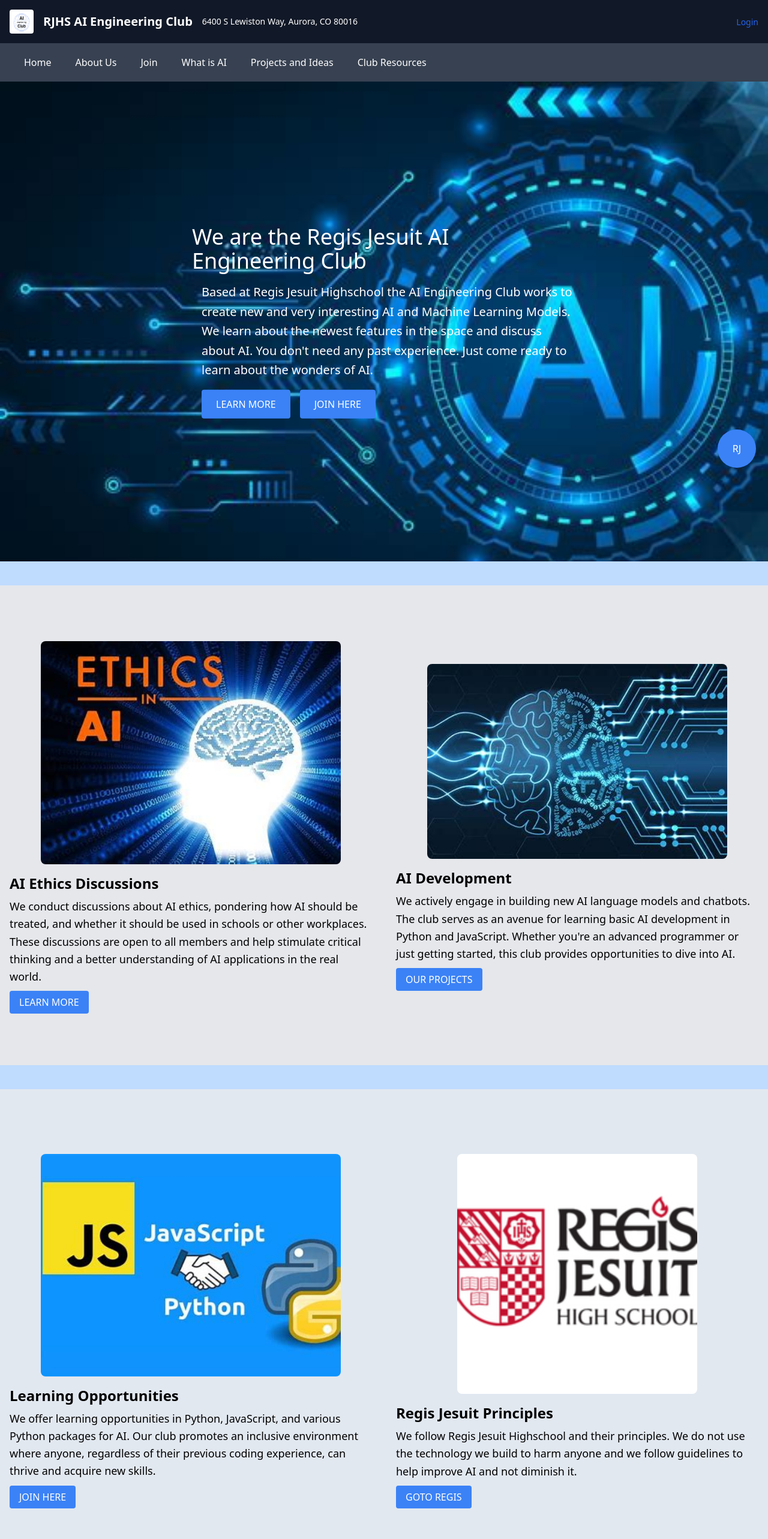
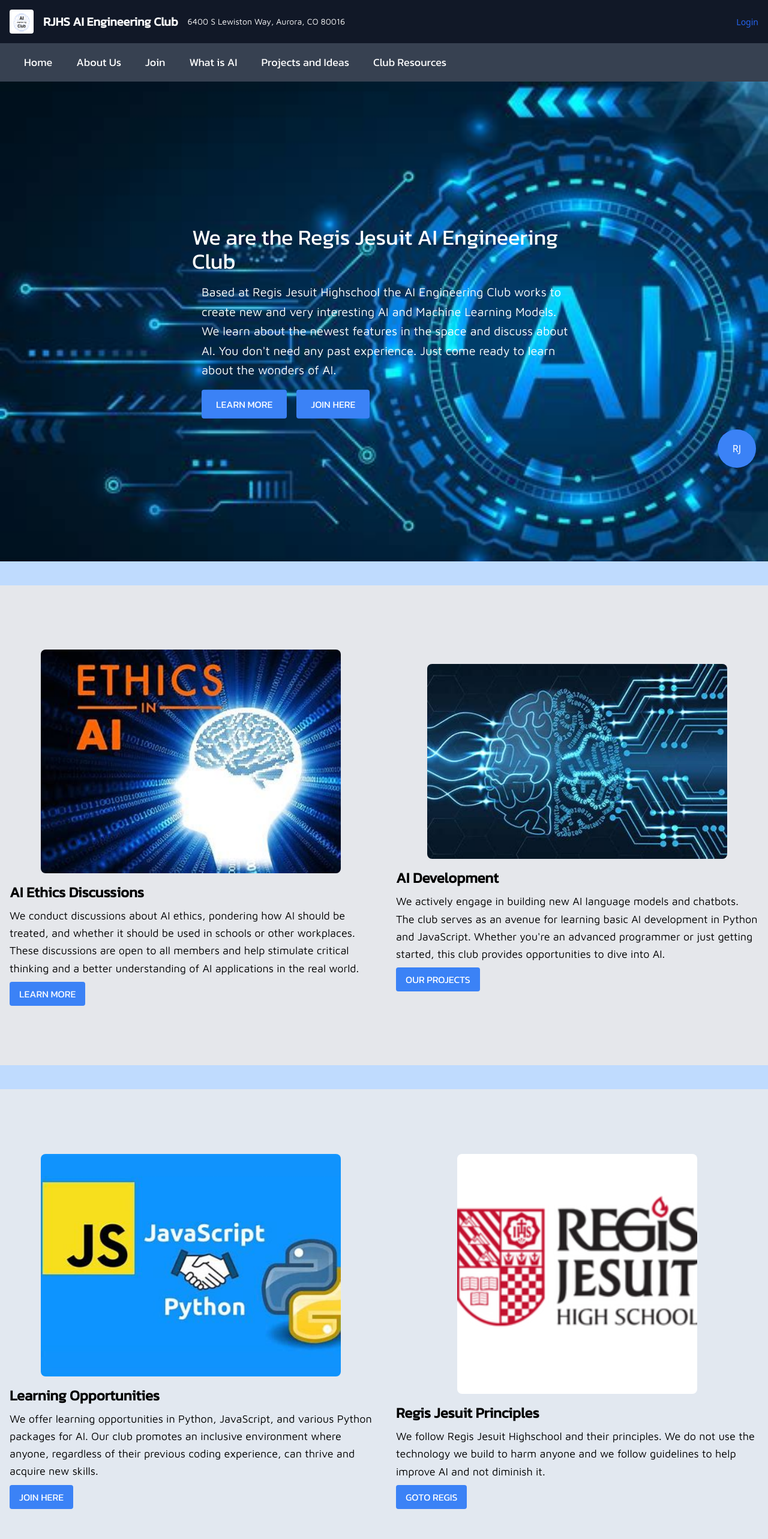
Before and after one commit to David-rel/rj-ai-club, a Next.js app: page /about in a window 1280 px wide. Shown: the top 2566 px of the page at 60% size. Built offline with nearby package versions, Linux system fonts and the light colour scheme.

Commit message:
added fonts

```diff
--- a/components/ProjectCard.js
+++ b/components/ProjectCard.js
@@ -21,7 +21,7 @@
       />
       <div className="p-6">
         <h2 className="text-2xl font-semibold mb-2">{title}</h2>
-        <p className="text-gray-600">{description}</p>
+        <p className="text-gray-600 font-maven">{description}</p>
         <Link href={buttonLink}>
           <button className="mt-4 bg-blue-500 hover:bg-blue-700 text-white font-bold py-2 px-4 rounded">
             Learn More
--- a/components/header.js
+++ b/components/header.js
@@ -29,13 +29,13 @@
             width={50}
             height={100}
           />
-          <h1 className="text-xl font-bold  sm:block text-white">
+          <h1 className="text-xl font-bold  sm:block text-white font-kanit">
             <Link href="https://www.regisjesuit.com/">
               RJHS AI Engineering Club
             </Link>
           </h1>
 
-          <p className="ml-4 text-sm hidden lg:block text-white">
+          <p className="ml-4 text-sm hidden lg:block text-white font-maven">
             <Link href="https://www.google.com/maps/place/6300+S+Lewiston+Way,+Aurora,+CO+80016/@39.6011631,-104.8005882,17z/data=!3m1!4b1!4m5!3m4!1s0x876c88d4a3602fc3:0x4e5549fd92d581c!8m2!3d39.601159!4d-104.7983995">
               6400 S Lewiston Way, Aurora, CO 80016
             </Link>
@@ -50,11 +50,11 @@
               Login
             </Link>
           ) : (
-            <div className="rounded-f text-white flex pr-1">
+            <div className="rounded-f text-white flex pr-1 font-kanit text-lg">
               Hello, {localStorage.getItem("username")}
               <div className="pl-3">
                 <button
-                  className="text-sm font-medium text-blue-600 dark:text-blue-500 hover:underline"
+                  className="text-md font-medium text-blue-600 dark:text-blue-500 hover:underline"
                   onClick={() => logout()}
                 >
                   Sign Out
--- a/components/navbar.js
+++ b/components/navbar.js
@@ -43,12 +43,12 @@
       } z-30 w-56 px-4 sm:px-6 overflow-auto bg-gray-800 text-white`}
     >
       <div className="flex items-center justify-between py-4">
-        <h1 className="text-2xl">Navigation</h1>
+        <h1 className="text-2xl font-kanit">Navigation</h1>
         <button onClick={close} className="text-white">
           &#x2715;
         </button>
       </div>
-      <div className="flex flex-col items-start">
+      <div className="flex flex-col items-start font-kanit">
         <Link href="/" legacyBehavior>
           <button onClick={close}>
             <a className="block px-2 py-1 text-white hover:text-blue-500">
@@ -139,7 +139,7 @@
     }, []);
 
   return (
-    <nav className="bg-gray-700">
+    <nav className="bg-gray-700 font-kanit text-lg">
       <div className="max-w-7xl mx-auto px-4 sm:px-6 lg:px-8">
         <div className="flex justify-between h-16">
           <div className="flex items-center">
--- a/pages/about/index.js
+++ b/pages/about/index.js
@@ -15,10 +15,10 @@
           alt="AI Ethics Discussions"
         />
         <div className="absolute top-1/2 left-1/2 transform -translate-x-1/2 -translate-y-1/2 text-white space-x-4">
-          <h1 className="text-4xl mb-4">
+          <h1 className="text-4xl mb-4 font-kanit">
             We are the Regis Jesuit AI Engineering Club
           </h1>
-          <p className="text-xl mb-4 leading-relaxed">
+          <p className="text-xl mb-4 leading-relaxed font-maven">
             Based at Regis Jesuit Highschool the AI Engineering Club works to
             create new and very interesting AI and Machine Learning Models. We
             learn about the newest features in the space and discuss about AI.
@@ -26,12 +26,12 @@
             about the wonders of AI.
           </p>
           <Link href="/about" legacyBehavior>
-            <a className="inline-block px-6 py-3 bg-blue-500 text-white rounded hover:bg-blue-600">
+            <a className="inline-block px-6 py-3 bg-blue-500 text-white rounded hover:bg-blue-600 font-kanit">
               LEARN MORE
             </a>
           </Link>
           <Link href="/join" legacyBehavior>
-            <a className="inline-block px-6 py-3 bg-blue-500 text-white rounded hover:bg-blue-600">
+            <a className="inline-block px-6 py-3 bg-blue-500 text-white rounded hover:bg-blue-600 font-kanit">
               JOIN HERE
             </a>
           </Link>
@@ -41,7 +41,7 @@
       {/* Remaining sections */}
       <div className="container mx-auto">
         {/* Sections 2 and 3 */}
-        <div className="grid grid-cols-1 md:grid-cols-2 gap-10 my-10 min-h-screen items-center bg-gray-200 p-4">
+        <div className="grid grid-cols-1 md:grid-cols-2 gap-10 my-10 min-h-screen items-center bg-gray-200 p-4 font-kanit">
           {/* Section 2 */}
           <div className="flex flex-col items-center" data-aos="fade-right">
             <Image
@@ -52,8 +52,10 @@
               className="rounded-lg"
             />
             <div className="mt-4">
-              <h2 className="text-2xl font-bold mb-2">AI Ethics Discussions</h2>
-              <p className="mb-4 text-lg leading-relaxed">
+              <h2 className="text-2xl font-bold mb-2 font-kanit">
+                AI Ethics Discussions
+              </h2>
+              <p className="mb-4 text-lg leading-relaxed font-maven">
                 We conduct discussions about AI ethics, pondering how AI should
                 be treated, and whether it should be used in schools or other
                 workplaces. These discussions are open to all members and help
@@ -61,7 +63,7 @@
                 applications in the real world.
               </p>
               <Link href="/about" legacyBehavior>
-                <a className="px-4 py-2 bg-blue-500 text-white rounded hover:bg-blue-600">
+                <a className="px-4 py-2 bg-blue-500 text-white rounded hover:bg-blue-600 font-kanit">
                   LEARN MORE
                 </a>
               </Link>
@@ -69,7 +71,10 @@
           </div>
 
           {/* Section 3 */}
-          <div className="flex flex-col items-center" data-aos="fade-left">
+          <div
+            className="flex flex-col items-center font-kanit"
+            data-aos="fade-left"
+          >
             <Image
               src="/about/aidev.jpeg"
               alt="AI Development"
@@ -79,7 +84,7 @@
             />
             <div className="mt-4">
               <h2 className="text-2xl font-bold mb-2">AI Development</h2>
-              <p className="mb-4 text-lg leading-relaxed">
+              <p className="mb-4 text-lg leading-relaxed font-maven">
                 We actively engage in building new AI language models and
                 chatbots. The club serves as an avenue for learning basic AI
                 development in Python and JavaScript. Whether you&apos;re an
@@ -106,11 +111,11 @@
               height={300}
               className="rounded-lg"
             />
-            <div className="mt-4">
+            <div className="mt-4 font-kanit">
               <h2 className="text-2xl font-bold mb-2">
                 Learning Opportunities
               </h2>
-              <p className="mb-4 text-lg leading-relaxed">
+              <p className="mb-4 text-lg leading-relaxed font-maven">
                 We offer learning opportunities in Python, JavaScript, and
                 various Python packages for AI. Our club promotes an inclusive
                 environment where anyone, regardless of their previous coding
@@ -125,7 +130,10 @@
           </div>
 
           {/* Section 5 */}
-          <div className="flex flex-col items-center" data-aos="fade-left">
+          <div
+            className="flex flex-col items-center font-kanit"
+            data-aos="fade-left"
+          >
             <Image
               src="/about/rj.png"
               alt="Regis Jesuit Honor Code"
@@ -137,7 +145,7 @@
               <h2 className="text-2xl font-bold mb-2">
                 Regis Jesuit Principles
               </h2>
-              <p className="mb-4 text-lg leading-relaxed">
+              <p className="mb-4 text-lg leading-relaxed font-maven">
                 We follow Regis Jesuit Highschool and their principles. We do
                 not use the technology we build to harm anyone and we follow
                 guidelines to help improve AI and not diminish it.
--- a/pages/join/index.js
+++ b/pages/join/index.js
@@ -13,7 +13,7 @@
       <ChatPopup />
       <div className="bg-gray-800">
         <div className="container mx-auto pt-16">
-          <div className="lg:flex">
+          <div className="lg:flex font-kanit">
             <div className="xl:w-2/5 lg:w-2/5 bg-blue-400 py-16 xl:rounded-bl rounded-tl rounded-tr xl:rounded-tr-none">
               <div className="xl:w-5/6 xl:px-0 px-8 mx-auto">
                 <h1 className="xl:text-4xl text-3xl pb-4 text-white font-bold">
@@ -64,7 +64,7 @@
                       <polyline points="3 7 12 13 21 7" />
                     </svg>
                   </div>
-                  <p className="pl-4 text-white text-base text-lg">
+                  <p className="pl-4 text-white text-lg">
                     swagner@regisjesuit.com
                   </p>
                 </div>
--- a/styles/globals.css
+++ b/styles/globals.css
@@ -1,6 +1,22 @@
 @tailwind base;
 @tailwind components;
 @tailwind utilities;
+
+@font-face {
+  font-family: "Kanit";
+  src: url("/fonts/Kanit.woff") format("woff");
+  font-weight: normal;
+  font-style: normal;
+  font-display: swap;
+}
+
+@font-face {
+  font-family: "Maven";
+  src: url("/fonts/MavenPro.woff") format("woff");
+  font-weight: normal;
+  font-style: normal;
+  font-display: swap;
+}
 
 @keyframes fadeIn {
   from {
--- a/tailwind.config.js
+++ b/tailwind.config.js
@@ -21,6 +21,10 @@
           "100%": { opacity: "1" },
         },
       },
+      fontFamily: {
+        kanit: ["Kanit", "sans-serif"],
+        maven: ["Maven", "sans-serif"],
+      },
     },
   },
   plugins: [
```
Also changed, not shown: components/FAQSection.js (+5 -3 lines), pages/index.js (+6 -6 lines), pages/projects/index.js (+4 -4 lines), pages/whatIsAI/index.js (+11 -7 lines), public/fonts/Kanit.woff (added), public/fonts/MavenPro.woff (added).
